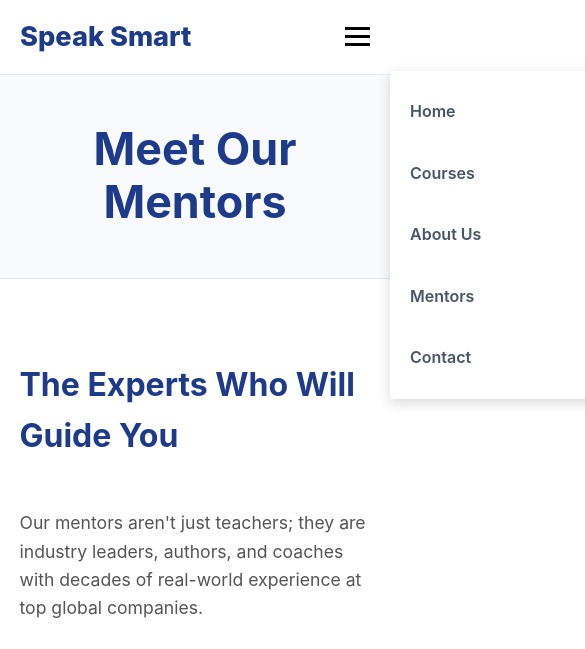
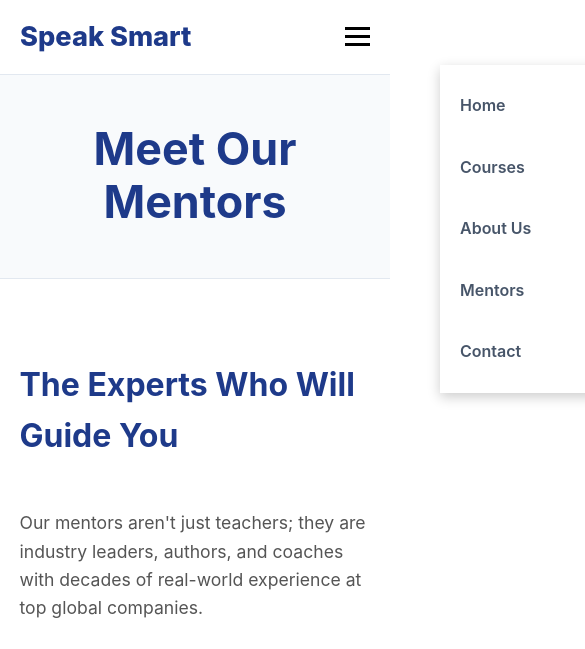
Before and after one commit to ninja9210/speak-smart, a plain HTML site: page mentors.html in a window 390 px wide. Shown: the top 649 px of the page, 585 px wide, since content can reach past the window. Drawn offline with Linux system fonts and the light colour scheme.

Commit message:
Add files via upload

```diff
--- a/mentors.html
+++ b/mentors.html
@@ -113,15 +113,14 @@
       @media (max-width: 768px) {
         .nav-links {
           position: absolute;
-          top: 55px;
-          right: -100%;
-          background: white;
+          top: 65px;
+          right: -250px;
           flex-direction: column;
+          background: #fff;
           width: 200px;
           padding: 20px;
           gap: 20px;
-          transition: 0.4s ease;
-          box-shadow: 0 4px 12px rgba(0,0,0,0.15);
+          box-shadow: 0px 4px 12px rgba(0, 0, 0, 0.2);
         }
 
         .nav-links.active {
@@ -229,12 +228,6 @@
           align-items: flex-start;
         }
 
-        .nav-links {
-          flex-direction: column;
-          width: 100%;
-          margin-top: 1rem;
-        }
-
         .nav-links li {
           margin: 0.5rem 0;
         }
@@ -334,18 +327,18 @@
     </footer>
 
     <script>
-      const hamburger = document.getElementById('hamburger');
-      const navLinks = document.getElementById('navLinks');
+      const hamburger = document.getElementById("hamburger");
+      const navLinks = document.getElementById("navLinks");
 
-      hamburger.addEventListener('click', () => {
-        navLinks.classList.toggle('active');
+      hamburger.addEventListener("click", () => {
+        navLinks.classList.toggle("active");
       });
 
       // Close menu when a link is clicked
-      const navItems = navLinks.querySelectorAll('a');
-      navItems.forEach(item => {
-        item.addEventListener('click', () => {
-          navLinks.classList.remove('active');
+      const navItems = navLinks.querySelectorAll("a");
+      navItems.forEach((item) => {
+        item.addEventListener("click", () => {
+          navLinks.classList.remove("active");
         });
       });
     </script>
```
Also changed, not shown: about.html (+17 -11 lines), contact.html (+17 -11 lines), courses.html (+17 -11 lines).
